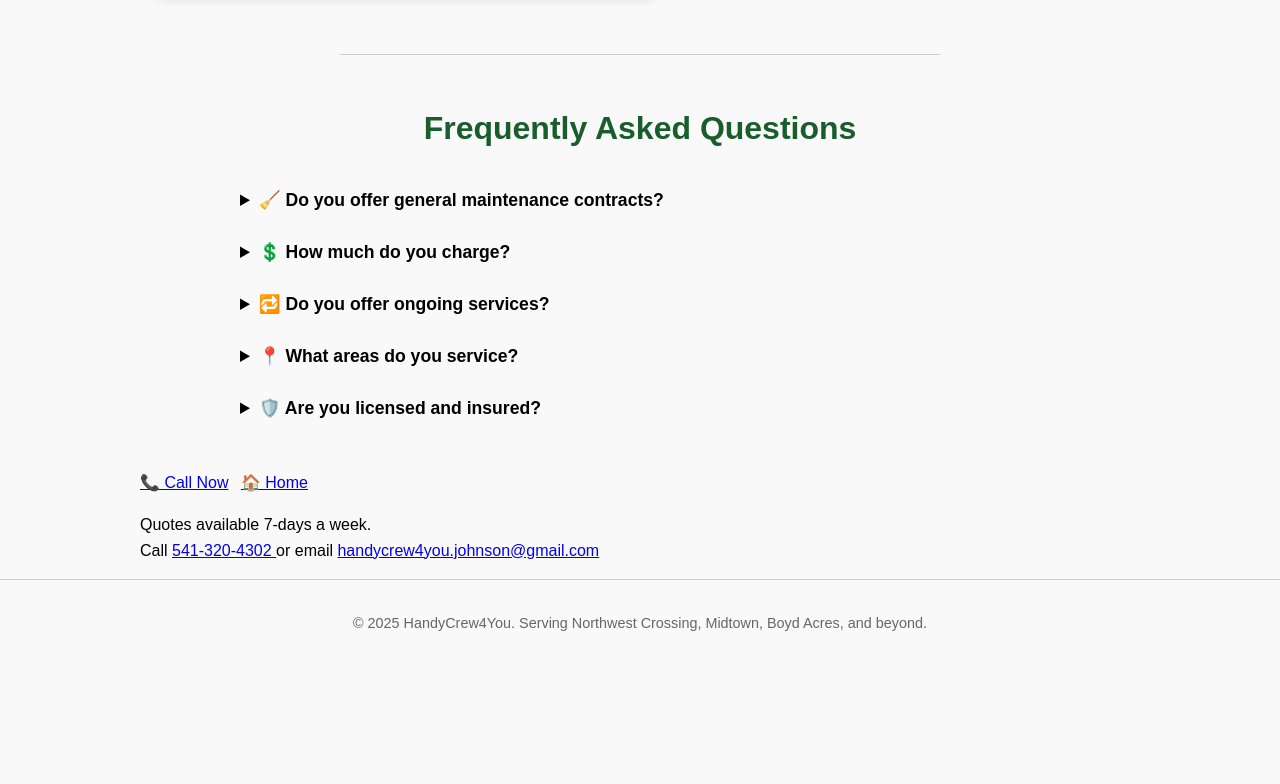
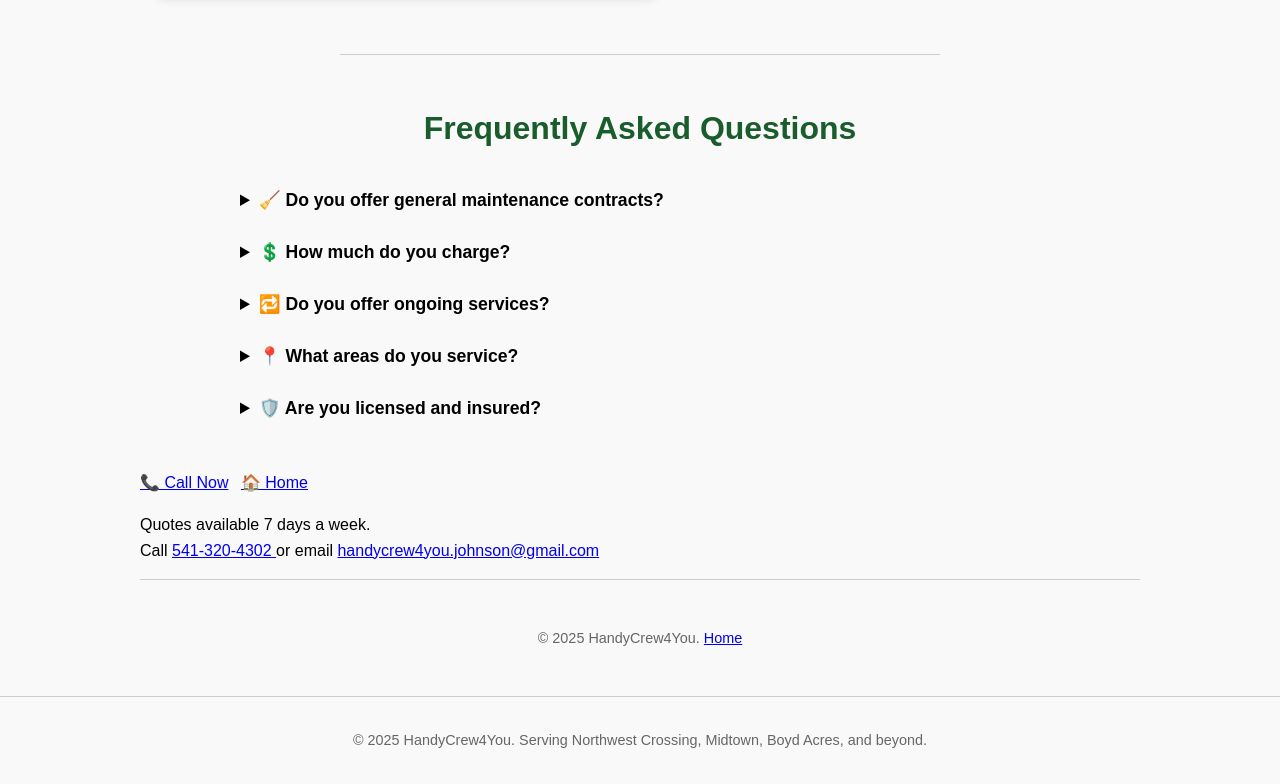
Before and after one commit to maxstonewf/CanDoThings, a website: page home.html in a window 1280 px wide. Shown: the part 1892-2676 px from the top of the page. Before the commit the page ends 2559 px from the top, so only its background shows below. Drawn offline with Linux system fonts and the light colour scheme.

```diff
--- a/contact.html
+++ b/contact.html
@@ -1,9 +1,9 @@
 <!-- === CALL TO ACTION SECTION === -->
-<div class="footer-cta">
+<div class="footer-cta fade-in">
   <a href="tel:5413204302" class="btn">📞 Call Now</a>
   <a href="index.html" class="btn" style="margin-left: 0.5rem;">🏠 Home</a>
   <p class="footer-note">
-    Quotes available 7-days a week.<br />
+    Quotes available 7 days a week.<br />
     Call
     <a href="tel:5413204302" class="footer-link" rel="nofollow" aria-label="Call 541 320 4302">
       541-320-4302
@@ -14,3 +14,7 @@
     </a>
   </p>
 </div>
+
+<footer>
+  <p>&copy; 2025 HandyCrew4You. <a href="index.html" class="footer-link">Home</a></p>
+</footer>
```
